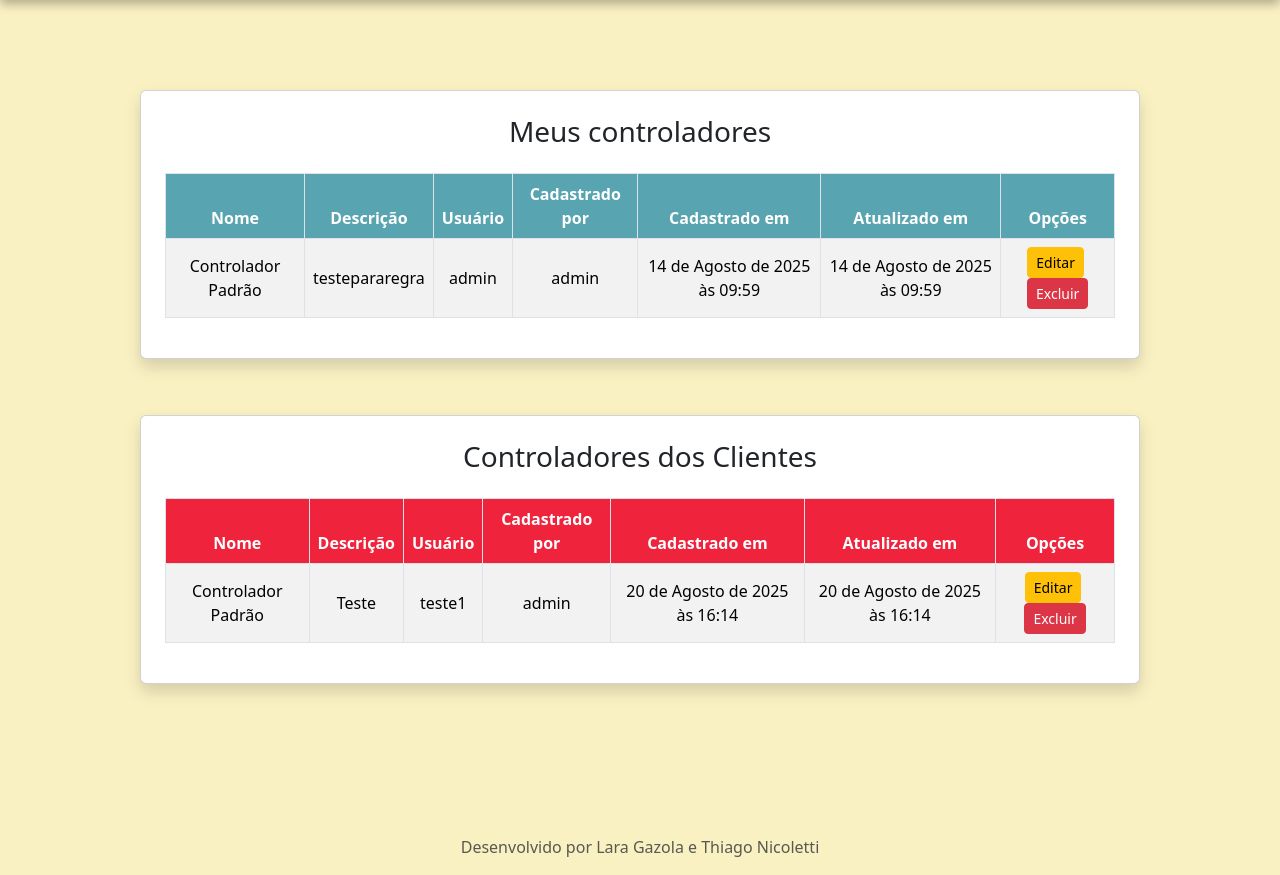
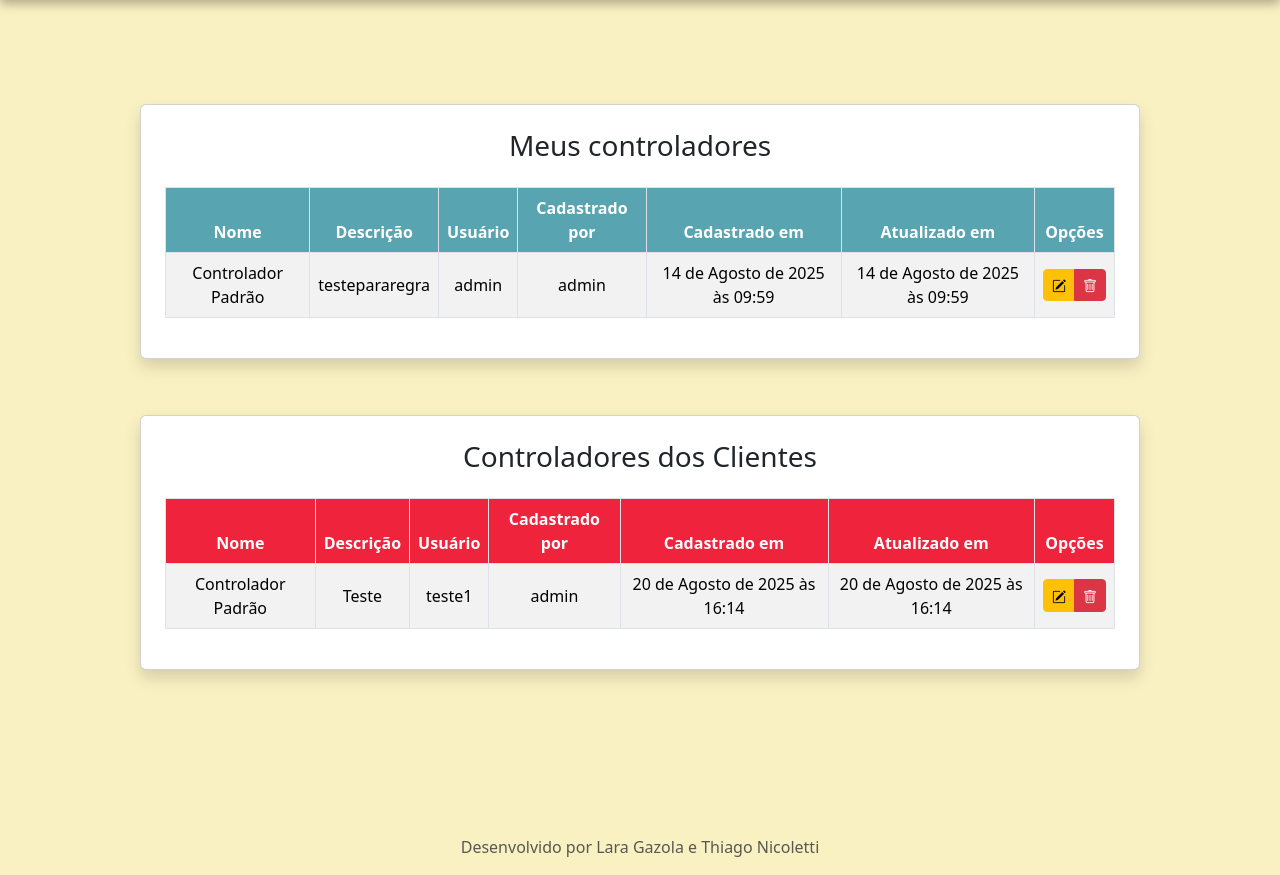
Before and after one commit to GzLara/TCC, a Django app: page /listar/controlador/ in a window 1280 px wide. Shown: the part 65-940 px from the top of the page. Run offline with Django 4.2, Linux system fonts and the light colour scheme; a user stored in the database is signed in; data comes from the database, SQL or seed files in the repository; both versions use the stored data as it was after the commit.

Commit message:
new layout changes

```diff
--- a/pw2025/src/paginasweb/templates/paginasweb/controlador.html
+++ b/pw2025/src/paginasweb/templates/paginasweb/controlador.html
@@ -36,8 +36,10 @@
             <td>{{ obj.cadastrado_em }}</td>
             <td>{{ obj.atualizado_em }}</td>
             <td>
-              <a href="{% url 'editar-controlador' obj.pk %}" class="btn btn-sm btn-warning me-1">Editar</a>
-              <a href="{% url 'excluir-controlador' obj.pk %}" class="btn btn-sm btn-danger">Excluir</a>
+              <div class="btn-group">
+              <a href="{% url 'editar-controlador' obj.pk %}" class="btn btn-sm btn-warning"><i class="bi bi-pencil-square"></i></a>
+              <a href="{% url 'excluir-controlador' obj.pk %}" class="btn btn-sm btn-danger"><i class="bi bi-trash"></i></a>
+              </div>
             </td>
           </tr>
           {% empty %}
@@ -80,8 +82,10 @@
             <td>{{ obj.cadastrado_em }}</td>
             <td>{{ obj.atualizado_em }}</td>
             <td>
-              <a href="{% url 'editar-controlador' obj.pk %}" class="btn btn-sm btn-warning me-1">Editar</a>
-              <a href="{% url 'excluir-controlador' obj.pk %}" class="btn btn-sm btn-danger">Excluir</a>
+              <div class="btn-group">
+              <a href="{% url 'editar-controlador' obj.pk %}" class="btn btn-sm btn-warning"><i class="bi bi-pencil-square"></i></a>
+              <a href="{% url 'excluir-controlador' obj.pk %}" class="btn btn-sm btn-danger"><i class="bi bi-trash"></i></a>
+              </div>
             </td>
           </tr>
           {% empty %}
--- a/pw2025/src/paginasweb/templates/paginasweb/form.html
+++ b/pw2025/src/paginasweb/templates/paginasweb/form.html
@@ -20,7 +20,7 @@
 
 
       <div class="text-center">
-        <button type="submit" class="btn btn-quaternary mt-3">{{ botao }}</button>
+        <button type="submit" class="btn btn-quaternary rounded-4 mt-3">{{ botao }}</button>
       </div>
     </form>
   </div>
--- a/pw2025/src/paginasweb/templates/paginasweb/formlogin.html
+++ b/pw2025/src/paginasweb/templates/paginasweb/formlogin.html
@@ -28,13 +28,13 @@
 
       {{ form|crispy }}
       <div class="d-flex justify-content-end align-items-center mt-3">
-          <span class="me-1 small">Não possui conta?</span>
-          <a class="btn btn-secondary p-0 m-0 small" href="{% url 'registrar' %}" role="button">Cadastrar-se</a>
+          <span class="me-1 medium">Não possui conta?</span>
+          <a class="btn text-danger p-0 m-0 small" href="{% url 'registrar' %}" role="button">Cadastrar-se</a>
         </div>
 
 
       <div class="text-center">
-  <button type="submit" class="btn btn-quaternary mt-3">{{ botao }}</button>
+  <button type="submit" class="btn btn-quaternary rounded-4 mt-3 ">{{ botao }}</button>
       </div>
     </form>
 
--- a/pw2025/src/paginasweb/urls.py
+++ b/pw2025/src/paginasweb/urls.py
@@ -84,7 +84,7 @@ urlpatterns = [
     path('administrador/excluir/leitura/<int:pk>/', LeituraDeleteAdmin.as_view(), name='excluir-leitura-admin'),
 
     path('excluir/controlador/<int:pk>/', ControladorDelete.as_view(), name='excluir-controlador'),
-    path('excluir/regra/<int:pk>/', RegraDelete.as_view(), name='excluir-regra-admin'),
+    path('excluir/regra/<int:pk>/', RegraDelete.as_view(), name='excluir-regra'),
 
     path("listar/controlador/", ControladorList.as_view(), name="listar-controlador"),
     path("listar/regra/", RegraList.as_view(), name="listar-regra"),
```
Also changed, not shown: pw2025/src/paginasweb/templates/paginasweb/regra.html (+8 -8 lines), pw2025/src/db.sqlite3.
